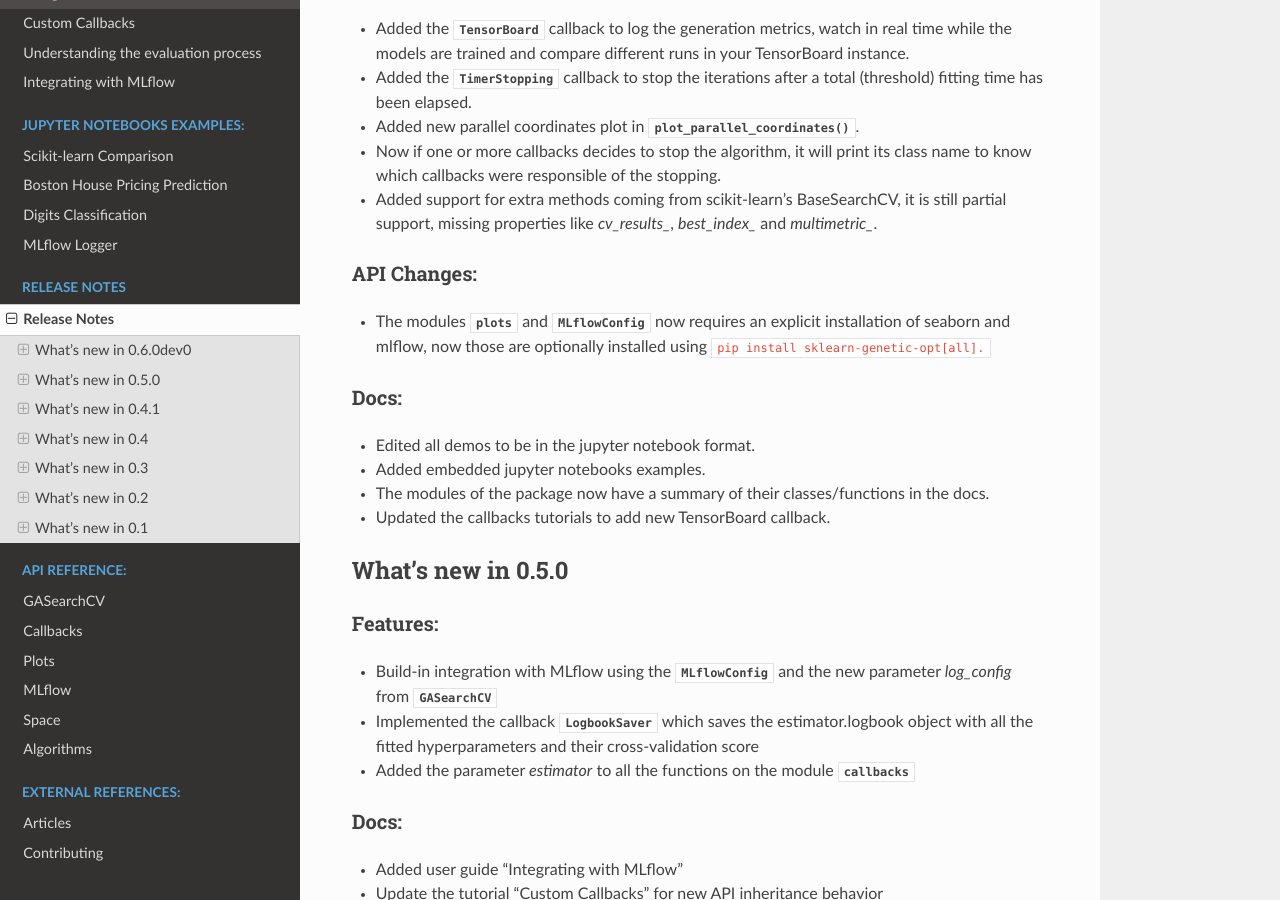
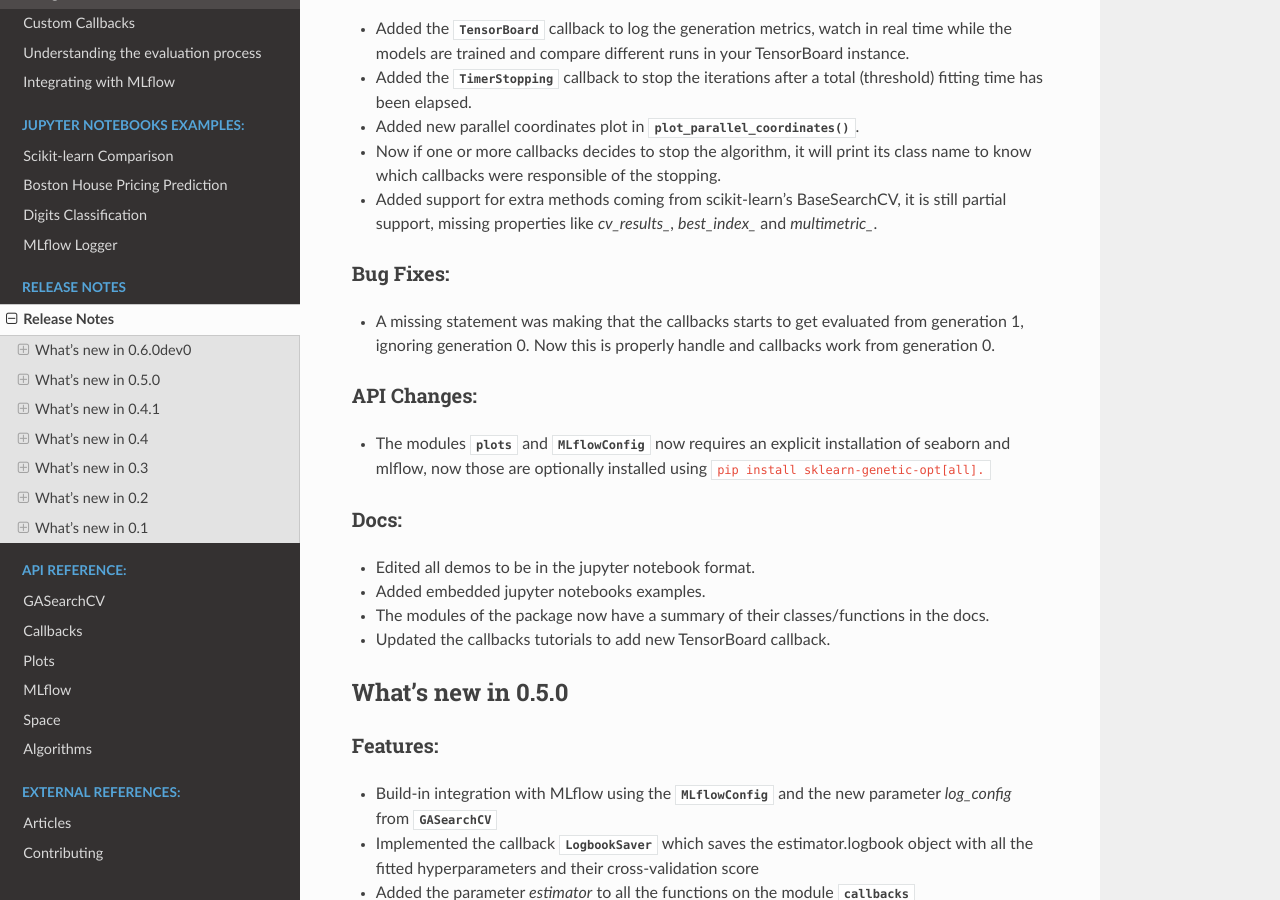
Before and after one commit to rodrigo-arenas/Sklearn-genetic-opt, a Sphinx documentation site: the page built from docs/release_notes.rst, in a window 1280 px wide and 900 px high, scrolled down 345 px. Built offline with Sphinx 7.4.7 and the Read the Docs theme 2.0.0, drawn with Linux system fonts in a browser that asks for light colours; the version number is read from the project's files by our own code.

Commit message:
Solved bug in release notes

```diff
--- a/docs/release_notes.rst
+++ b/docs/release_notes.rst
@@ -22,6 +22,13 @@ Features:
   its class name to know which callbacks were responsible of the stopping.
 * Added support for extra methods coming from scikit-learn's BaseSearchCV, it is
   still partial support, missing properties like `cv_results_`, `best_index_` and `multimetric_`.
+
+^^^^^^^^^^
+Bug Fixes:
+^^^^^^^^^^
+
+* A missing statement was making that the callbacks starts to get evaluated from generation 1, ignoring generation 0.
+  Now this is properly handle and callbacks work from generation 0.
 
 ^^^^^^^^^^^^
 API Changes:
```
